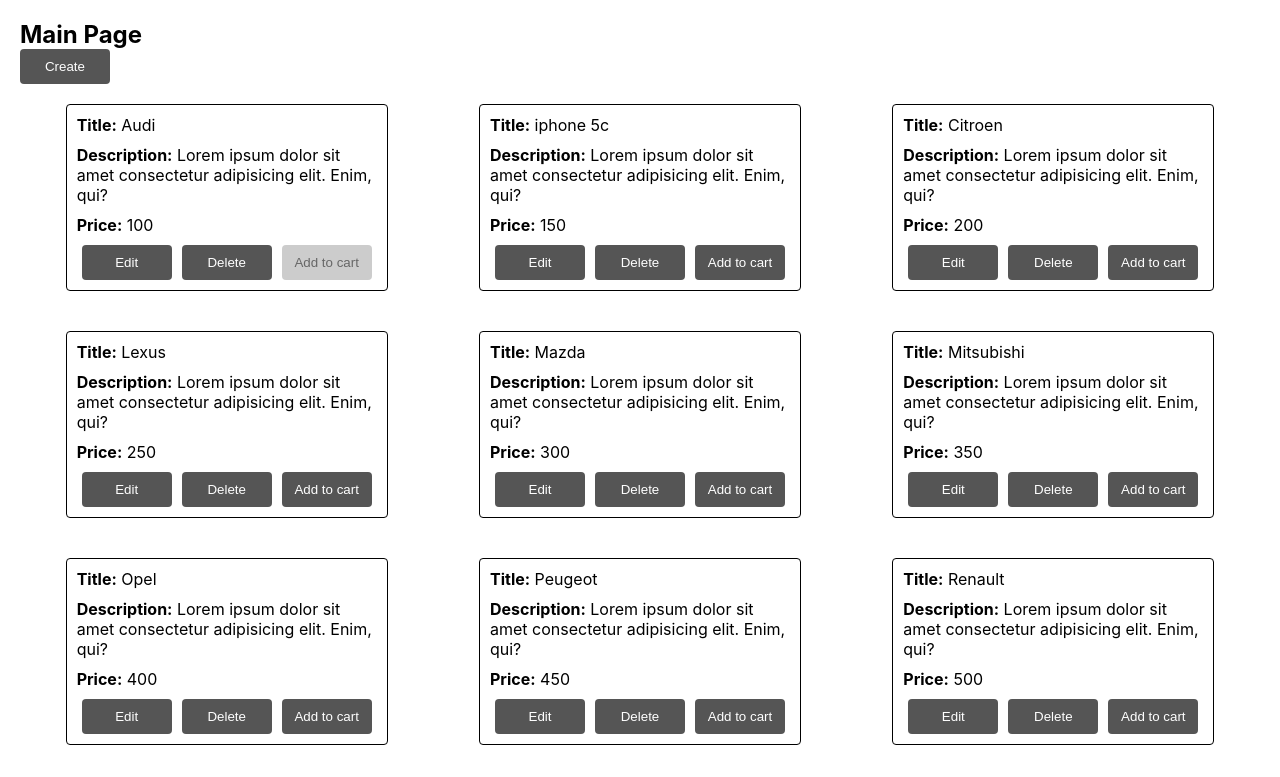
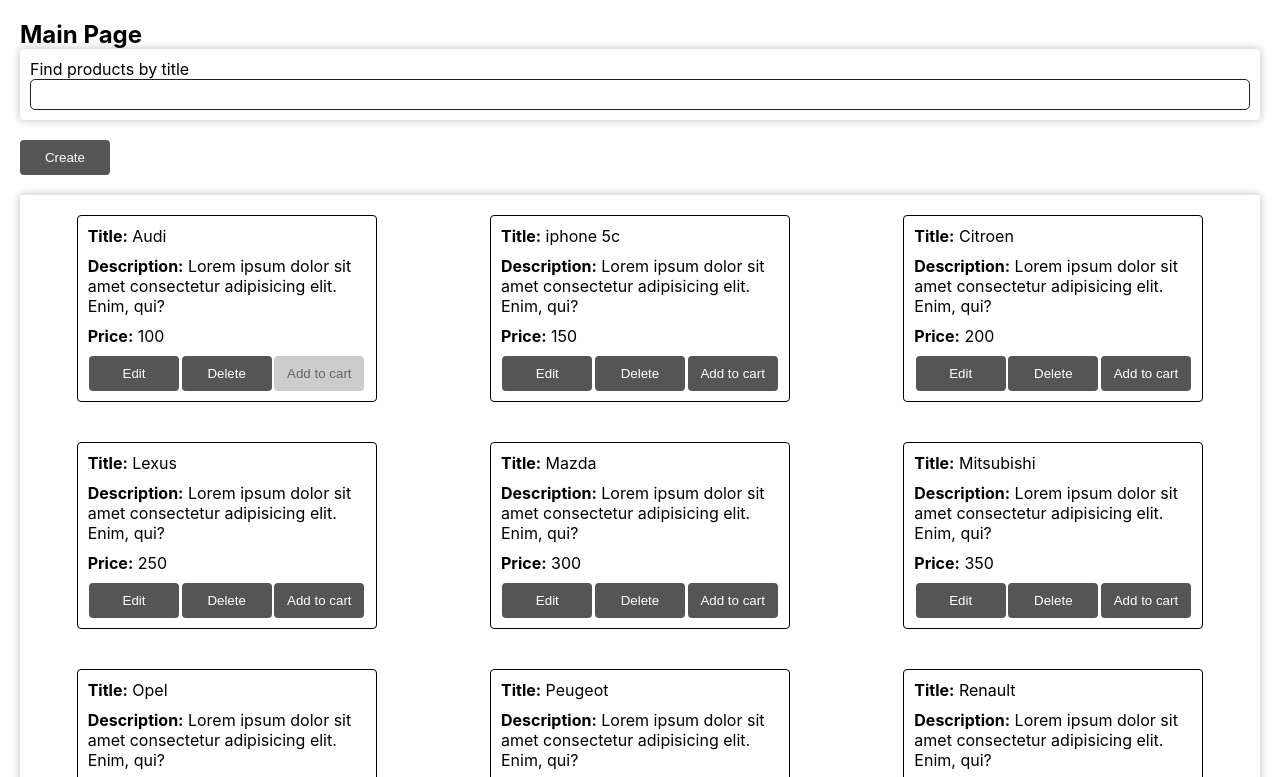
Before and after one commit to ivanberko/Qualium_Systems, a React app: page / in a window 1280 px wide. Shown: the top 777 px of the page. Built offline with nearby package versions, Linux system fonts and the light colour scheme; data requests are answered from the project's data file.

Commit message:
add a feature to filter the list of products

```diff
--- a/src/components/App/index.js
+++ b/src/components/App/index.js
@@ -2,7 +2,7 @@
 import { Route, Switch, Redirect } from 'react-router-dom';
 
 // Context
-import Context from '../../context'
+import Context from '../../context';
 
 // Components
 import MainPage from '../../pages/MainView';
@@ -13,18 +13,32 @@
 // Services
 import { fetchProducts } from '../../services/apiServices';
 
+// Utils
+import { findProduct } from '../../utils'
+
 // Styles
 import './App.module.css';
 
 const App = () => {
   const [products, setProducts] = useState([]);
+  const [filter, setFilter] = useState('');
 
   useEffect(() => {
     fetchProducts().then(data => setProducts(data));
   }, []);
 
+  const filteredProducts = findProduct(filter, products);
+
   return (
-    <Context.Provider value={{products, setProducts}}>
+    <Context.Provider
+      value={{
+        products,
+        setProducts,
+        filteredProducts,
+        filter,
+        setFilter
+      }}
+    >
       <main className='app'>
         <Switch>
           <Route path='/' exact component={MainPage} />
--- a/src/components/Card/index.js
+++ b/src/components/Card/index.js
@@ -9,7 +9,7 @@
   const { products, setProducts } = useContext(Context);
   const { title, description, price, inCart, id } = product;
 
-  const handleClick = e => {
+  const handleClick = () => {
     updateProducts(id, { inCart: true }).then(() =>
       setProducts(products.map(product => (product.id === id ? { ...product, inCart: true } : product)))
     );
--- /dev/null
+++ b/src/components/Filter/Filter.module.css
@@ -0,0 +1,22 @@
+.sectionFilter {
+  box-shadow: 0px 0px 8px 0px #23232350;
+  border-radius: 4px;
+  padding: 10px;
+  margin-bottom: 20px;
+}
+
+.inputFilter {
+  display: block;
+  font-family: inherit;
+  font-size: 18px;
+  border-radius: 5px;
+  background-color: #fff;
+  border: 1px solid #232323;
+  width: 100%;
+  padding: 4px 10px;
+  outline: none;
+}
+
+.inputFilter:focus {
+  border: 1px solid #555555;
+}
--- /dev/null
+++ b/src/components/Filter/index.js
@@ -0,0 +1,24 @@
+import { useContext } from 'react';
+import Context from '../../context';
+import { sectionFilter, inputFilter } from "./Filter.module.css";
+
+const Filter = () => {
+  const { filter, setFilter } = useContext(Context);
+
+  return (
+    <section className={sectionFilter}>
+      <label>
+        Find products by title
+        <input
+          type="text"
+          name="filter"
+          value={filter}
+          onChange={({ target: { value } }) => setFilter(value)}
+          className={inputFilter}
+        />
+      </label>
+    </section>
+  );
+};
+
+export default Filter;
--- a/src/components/ListCards/ListCard.module.css
+++ b/src/components/ListCards/ListCard.module.css
@@ -2,4 +2,5 @@
   display: flex;
   flex-wrap: wrap;
   justify-content: space-around;
+  box-shadow: 0px 0px 8px 0px #23232350;
 }
--- a/src/components/ListCards/index.js
+++ b/src/components/ListCards/index.js
@@ -4,11 +4,11 @@
 import {listCard} from './ListCard.module.css'
 
 const CardList = () => {
-  const { products }  = useContext(Context);
+  const { filteredProducts }  = useContext(Context);
 
   return (
     <ul className={listCard}>
-      {products.map(product => (
+      {filteredProducts.map(product => (
         <Card product={product} key={product.id}/>
       ))}
     </ul>
--- a/src/index.css
+++ b/src/index.css
@@ -1,6 +1,7 @@
 * {
   margin: 0;
   padding: 0;
+  box-sizing: border-box;
 }
 
 body {
--- /dev/null
+++ b/src/pages/MainView/MainView.module.css
@@ -0,0 +1,4 @@
+.btnCreate {
+  display: inline-block;
+  margin-bottom: 20px;
+}
--- a/src/pages/MainView/index.js
+++ b/src/pages/MainView/index.js
@@ -1,12 +1,17 @@
 import { NavLink } from 'react-router-dom';
 import CardList from '../../components/ListCards';
+import Filter from '../../components/Filter';
 import Button from '../../components/Button';
+
+// Styles
+import {btnCreate} from './MainView.module.css'
 
 const MainPage = () => {
   return (
     <section>
       <h1>Main Page </h1>
-      <NavLink to='/create'>
+      <Filter />
+      <NavLink to='/create' className={btnCreate}>
         <Button label={'Create'}/>
       </NavLink>
       <CardList />
--- /dev/null
+++ b/src/utils/index.js
@@ -0,0 +1,2 @@
+export const findProduct = (title, products) =>
+products.filter(product => product.title.toLowerCase().includes(title.toLowerCase()));
```
